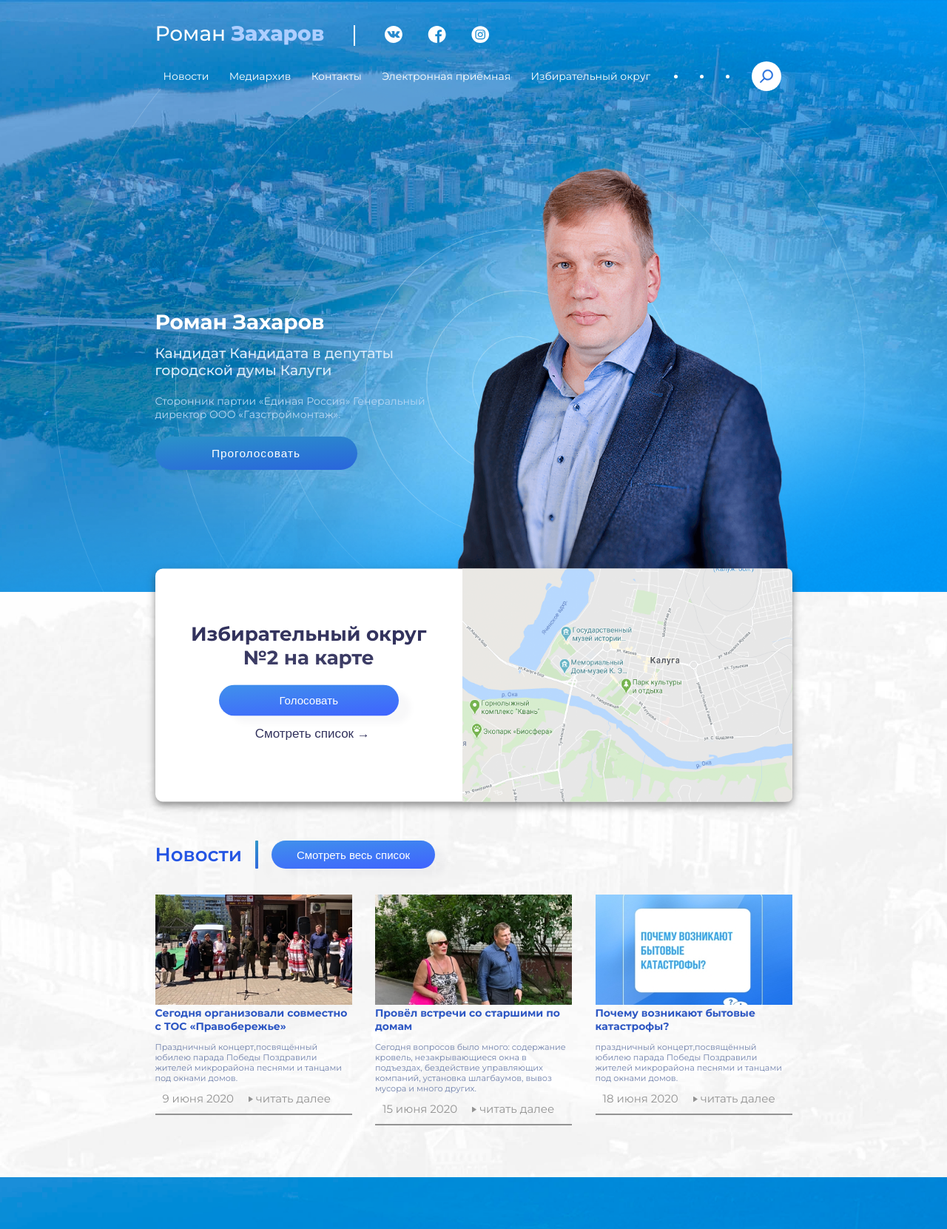
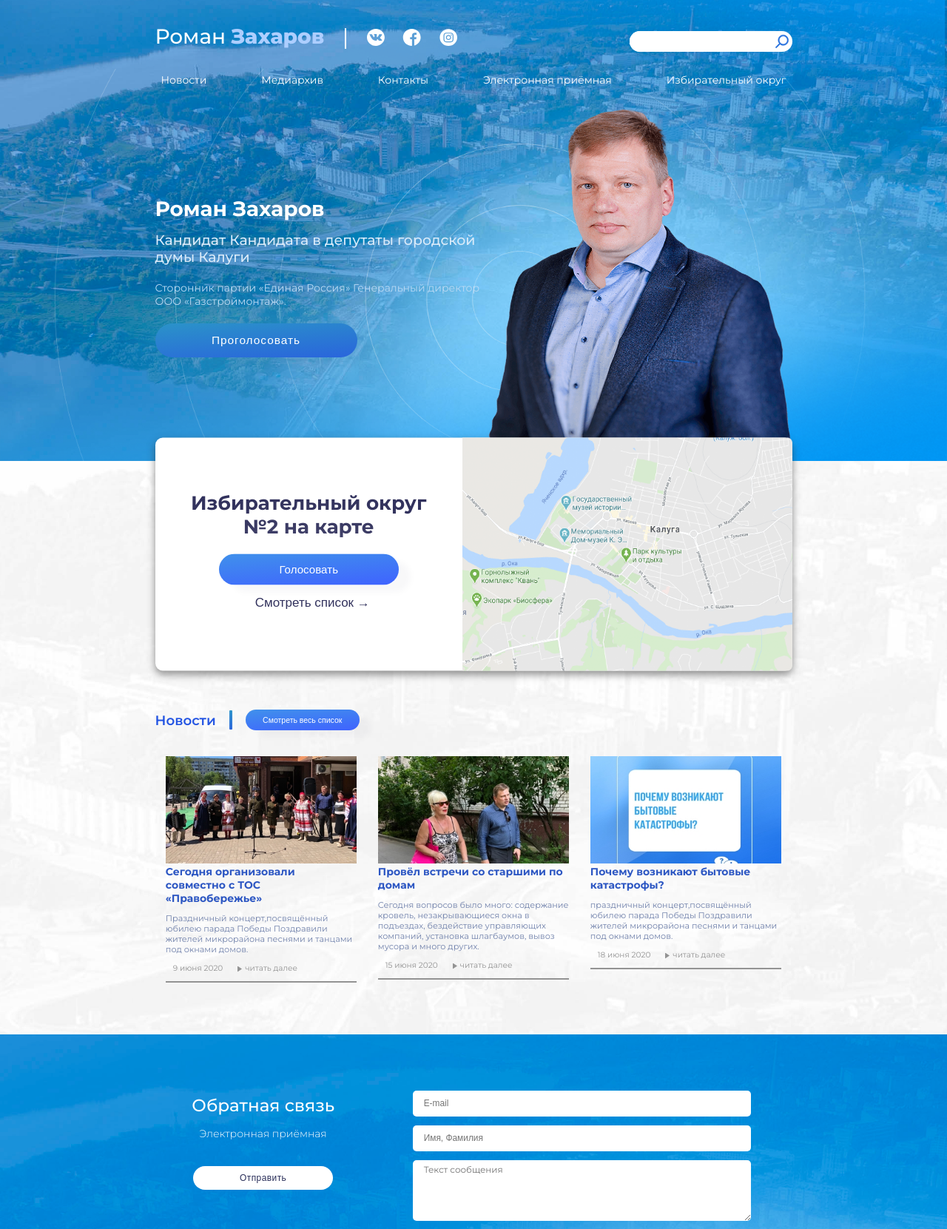
Before and after one commit to pinkipail/roman-zaharov, a plain HTML site: page index.html in a window 1280 px wide. Shown: the top 1661 px of the page at 74% size. Drawn offline with Linux system fonts and the light colour scheme.

Commit message:
feat: adaptive

```diff
--- /dev/null
+++ b/css/adaptive.css
@@ -0,0 +1,63 @@
+
+@media (max-width: 1400px) {
+    html {
+        font-size: 7px;
+    }
+
+    .wrap {
+        padding: 0 20px;
+    }
+}
+
+@media (max-width: 768px) {
+    .news-block-item {
+        width: 45%;
+        margin: 2rem auto;
+    }
+}
+
+
+@media (max-width: 767px) {
+    html {
+        font-size: 5px;
+    }
+    .main-about {
+        flex-wrap: wrap;
+    }
+
+    .links {
+        justify-content: center;
+    }
+
+    .publications-block__item {
+        width: 90%;
+        margin: 2rem auto;
+    }
+
+    .publications-block__item-img {
+        width: 20rem;
+        height: 20rem;
+    }
+
+}
+@media (max-width: 576px) {
+    .main-search {
+        width: 100%;
+    }
+    .main-search input{
+        width: 100%;
+    }
+
+    .main-nav__item {
+        font-size: 2.5rem;
+    }
+
+    .promo-map {
+        display: none;
+    }
+    .news-block-item {
+        width: 90%;
+        margin: 0 auto;
+    }
+
+}
--- a/css/contact.css
+++ b/css/contact.css
@@ -22,9 +22,8 @@
 
 .contact-info__title {
     color: #fefeff;
-    font-size: 33px;
+    font-size: 3.3rem;
     font-weight: 500;
-    line-height: 46.5px;
 }
 
 .contact-info__data {
@@ -33,7 +32,7 @@
 
 .contact-info__data-item {
     color: #fefeff;
-    font-size: 18px;
+    font-size: 1.8rem;
     font-weight: 300;
     margin: 3px;
 }
--- a/css/feedback.css
+++ b/css/feedback.css
@@ -5,13 +5,14 @@
     background-size: cover;
     width: 100%;
 
-    padding: 15rem 0;
+    padding: 10rem 0;
 }
 
 .feedback {
     display: flex;
     justify-content: space-around;
     align-items: center;
+    flex-wrap: wrap;
 }
 
 .feedback-header {
@@ -20,19 +21,19 @@
 
 .feedback-header__title {
     color: #fefeff;
-    font-size: 33px;
+    font-size: 3.3rem;
     font-weight: 500;
 }
 
 .feedback-header__subtitle {
     color: #fefeff;
-    font-size: 20px;
+    font-size: 2rem;
     font-weight: 300;
     margin-top: 15px;
 }
 
 .feedback-header__btn {
-    margin-top: 60px;
+    margin: 5rem 0;
     width: 27rem;
     height: 4.5rem;
     border: none;
@@ -52,18 +53,18 @@
 }
 
 .feedback-form input {
-    height: 50px;
+    height: 5rem;
     border: none;
     border-radius: 5px;
     margin: 6px;
     padding-left: 15px;
     color: #8081ab;
-    font-size: 17px;
+    font-size: 1.7rem;
     font-weight: 300;
 }
 
 .feedback-form textarea {
-    height: 110px;
+    height: 11rem;
     border: none;
     border-radius: 5px;
     margin: 6px;
@@ -71,7 +72,7 @@
     padding-left: 15px;
     font-family: 'Montserrat', sans-serif;
     color: #8081ab;
-    font-size: 17px;
+    font-size: 1.7rem;
     font-weight: 400;
 }
 /* /feedback-header */
--- a/css/links.css
+++ b/css/links.css
@@ -10,6 +10,7 @@
 .links {
     display: flex;
     justify-content: space-around;
+    flex-wrap: wrap;
 
 
     padding: 7rem 2rem;
@@ -19,16 +20,18 @@
 }
 
 .link__item {
-    width: 60px;
+    margin: 10px 30px;
+    width: 6rem;
     display: flex;
+
     flex-direction: column;
     align-items: center;
 }
 
 .link__item-img {
     position: relative;
-    width: 100px;
-    height: 100px;
+    width: 10rem;
+    height: 10rem;
     border-radius: 5px;
     background-color: #dce9ff;
 }
@@ -38,6 +41,8 @@
     top: 50%;
     left: 50%;
     transform: translate(-50%, -50%);
+    width: 60%;
+    height: auto;
 }
 
 .link__item-title {
--- a/css/main.css
+++ b/css/main.css
@@ -1,7 +1,6 @@
 .main {
     padding-top: 4rem;
     position: relative;
-    height: 100vh;
     max-height: 100vh;
 
     background: url(../image/bg/1.jpg) no-repeat center ;
@@ -10,11 +9,22 @@
     font-family: 'Montserrat', sans-serif;
     overflow: hidden;
     box-sizing: border-box;
+
 }
 /* main-info */
+
+.main-info-wrap {
+    display: flex;
+    justify-content: space-between;
+    flex-wrap: wrap;
+
+
+}
+
 .main-info {
     display: flex;
     align-items: center;
+    flex-wrap: wrap;
     position: relative;
     z-index: 2;
 }
@@ -35,18 +45,53 @@
     width: 2px;
     height: 4rem;
     background-color: #ffffff;
-    margin: 5px 24px 0 40px;
+    margin: 5px 2.4rem 0 4rem;
 
 }
 
 .main-info-contacts__links{
     cursor: pointer;
-    margin: 5px 16px 0;
+    margin: 5px 1.6rem 0;
     transition-duration: 0.3s;
 }
 
 .main-info-contacts__links:hover{
     transform: scale(1.2);
+}
+
+.main-search {
+    display: flex;
+    align-items: center;
+
+    height: 4rem;
+    margin-top: 2rem;
+    background-color: #ffffff;
+    border-radius: 4rem;
+    z-index: 2;
+
+}
+
+.main-search input {
+    height: inherit;
+    box-sizing: border-box;
+    border: none;
+    border-radius: inherit;
+
+    padding-left: 15px;
+}
+.main-search button {
+    height: inherit;
+    width: 4rem;
+
+    border: none;
+    border-radius: inherit;
+    background:url(../image/icon/search.svg) no-repeat center;
+    background-size: 70%;
+    cursor: pointer;
+}
+
+.main-search button:hover {
+    border: 1px solid #408cea;
 }
 
 /* /main-info */
@@ -56,10 +101,11 @@
 /* main-nav */
 
 .main-nav {
-    margin-top: 3rem;
+    margin: 3rem 0;
     display: flex;
     justify-content: space-between;
     align-items: center;
+    flex-wrap: wrap;
     position: relative;
     z-index: 2;
 }
@@ -68,8 +114,8 @@
     color: #ffffff;
     font-size: 2rem;
     font-weight: 400;
-    padding: 10px;
-    border-radius: 30px;
+    padding: 1rem;
+    border-radius: 3rem;
     border: 1px solid #ffffff00;
     transition-duration: 0.4s;
 }
@@ -80,7 +126,10 @@
 
 }
 
-.main-nav-search {
+
+
+
+/* .main-search {
     display: flex;
     align-items: center;
 }
@@ -109,7 +158,7 @@
 
     transform: translate(-50%, -50%);
 
-}
+} */
 
 /* /main-nav */
 
@@ -118,8 +167,10 @@
 .main-about {
     display: flex;
     justify-content: center;
+
 }
 .main-about-detail {
+    margin: 0 auto;
     color: #ffffff;
     width: calc(350px + 15rem);
     align-self: center;
@@ -145,13 +196,15 @@
 }
 
 .main-about-detail__btn {
-    margin-top: 3rem;
+    margin: 3rem 0;
     width: 39rem;
     height: 6.5rem;
+
     color: #ffffff;
     font-size: 2.2rem;
     letter-spacing: 1px;
     font-weight: 500;
+
     box-shadow: 16px 10px 9px rgba(26, 37, 77, 0.03), 0 0 84px rgba(255, 255, 255, 0.32);
     border-radius: 29px;
     border: none;
@@ -165,7 +218,7 @@
 /*     width:calc(60rem - (10px - 1rem) * 40 ); */
     height: auto;
     z-index: 1;
-/*     width: 60rem;  */
+    width: 60rem;
 }
 
 .main-about-photo img {
--- a/css/media.css
+++ b/css/media.css
@@ -16,7 +16,7 @@
 }
 
 .media-photo__item {
-    width: 29.75rem;
+    width: 24%;
     margin: 0.5rem auto;
 }
 
--- a/css/news.css
+++ b/css/news.css
@@ -96,6 +96,7 @@
 .news-title {
     display: flex;
     align-items: center;
+    justify-content: center;
 }
 
 .news-title h3 {
@@ -135,7 +136,8 @@
 }
 
 .news-block-item {
-    width: 38rem;
+    width: 30%;
+    margin: 0 auto;
 }
 
 .news-block-item__img {
@@ -163,7 +165,7 @@
     margin-top: 1.6rem;
 
     color: #939393;
-    font-size: 15px;
+    font-size: 1.5rem;
     font-weight: 400;
 }
 
--- a/css/publications.css
+++ b/css/publications.css
@@ -20,20 +20,21 @@
     transform: translateY(10rem);
     display: flex;
     justify-content: space-between;
+    flex-wrap: wrap;
 
 
 }
 
 .publications-block__item {
-    flex: 0 1 30%;
+    width: 30%;
     border-radius: 15px;
     background-color: #ffffff;
 
     padding: 5rem 0;
 
-
     display: flex;
     flex-direction: column;
+    flex-wrap: wrap;
     align-items: center;
     justify-content: space-between;
 }
--- a/css/style.css
+++ b/css/style.css
@@ -36,13 +36,13 @@ html {
 
 .title-block__text {
     color: #2455e3;
-    font-size: 26px;
+    font-size: 2.6rem;
     font-weight: 600;
 }
 
 .title-block__spacer {
     width: 4px;
-    height: 38px;
+    height: 3.8rem;
     margin: 0 18px;
     box-shadow: 16px 10px 9px rgba(26, 37, 77, 0.03), 0 0 84px rgba(255, 255, 255, 0.32);
     border-radius: 1px;
@@ -51,14 +51,14 @@ html {
 }
 
 .title-block__btn {
-    width: 221px;
-    height: 38px;
+    width: 22rem;
+    height: 4rem;
     border: none;
-    border-radius: 17px;
+    border-radius: 1.7rem;
     background-color: #408cea;
 
     color: #ffffff;
-    font-size: 15px;
+    font-size: 1.5rem;
     font-weight: 400;
 }
 
@@ -90,14 +90,3 @@ html {
     background: #408cea;
     border: 2px solid #fff;
 }
-
-
-@media (max-width: 1400px) {
-    html {
-        font-size: 7px;
-    }
-
-    .wrap {
-        padding: 0 20px;
-    }
-}
--- a/index.html
+++ b/index.html
@@ -15,6 +15,7 @@
     <link rel="stylesheet" href="css/about.css">
     <link rel="stylesheet" href="css/publications.css">
     <link rel="stylesheet" href="css/footer.css">
+    <link rel="stylesheet" href="css/adaptive.css">
 </head>
 <body>
 
@@ -25,6 +26,7 @@
             <div class="main-filter"></div>
 
             <header>
+                <div class="main-info-wrap">
                     <div class="main-info">
                         <div class="main-info__name">
                              <h1>Роман <span>Захаров</span></h1>
@@ -36,6 +38,12 @@
                              <img class="main-info-contacts__links" src="image/icon/instagram.svg" alt="instagram">
                         </div>
                     </div>
+                    <form class="main-search">
+                        <input type="text">
+                        <button type="submit"></button>
+                    </form>
+                </div>
+
 
                 <div class="main-nav">
                     <div class="main-nav__item"><a href="#">Новости</a></div>
@@ -43,12 +51,13 @@
                     <div class="main-nav__item"><a href="#">Контакты</a></div>
                     <div class="main-nav__item"><a href="#">Электронная приёмная</a></div>
                     <div class="main-nav__item"><a href="#">Избирательный округ</a></div>
-                    <div class="main-nav-search">
+
+                    <!-- <div class="main-search">
                         <div class="main-nav-search__dot"></div>
                         <div class="main-nav-search__dot"></div>
                         <div class="main-nav-search__dot"></div>
                         <div class="main-nav-search__dot main-nav-search__dot_big"><img src="image/icon/search.svg"></div>
-                    </div>
+                    </div> -->
                 </div>
             </header>
 
```
Lines whose indentation alone changed are shown as unchanged.
